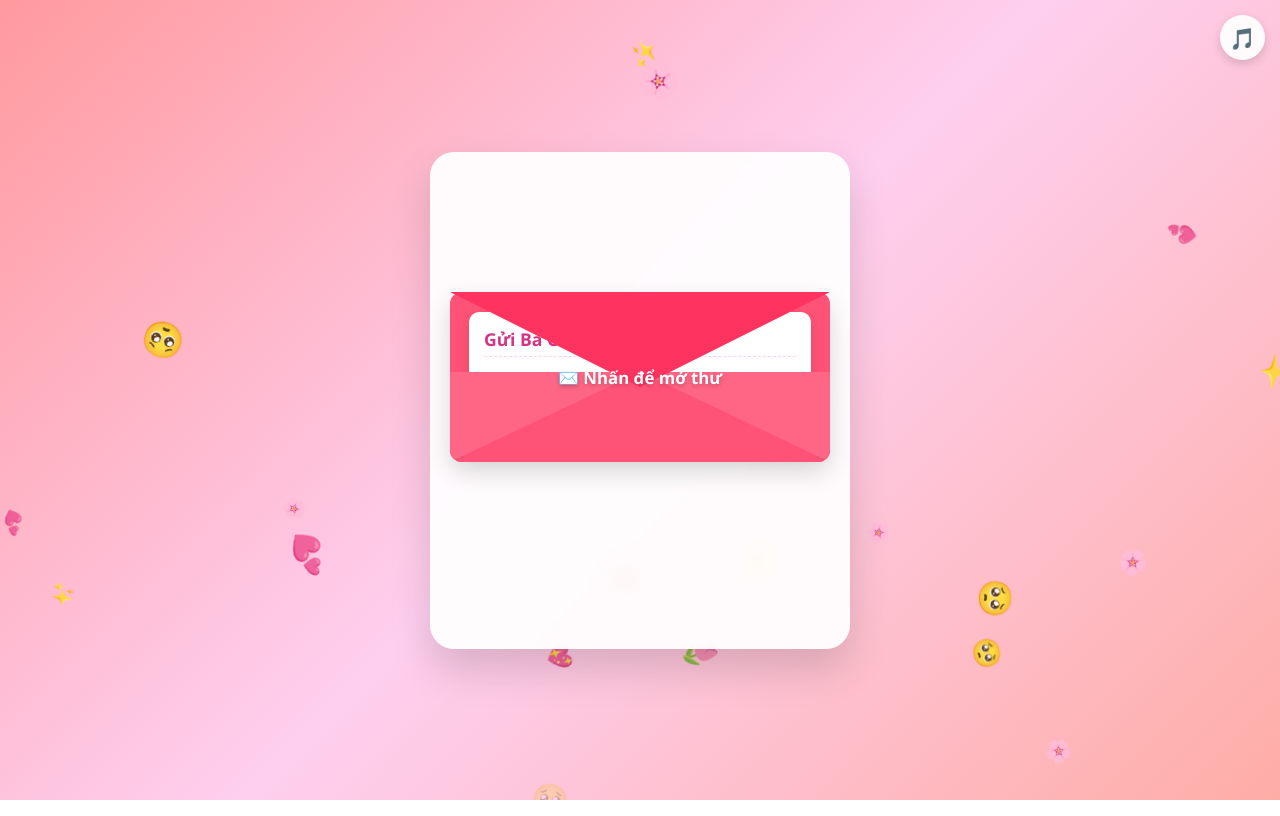
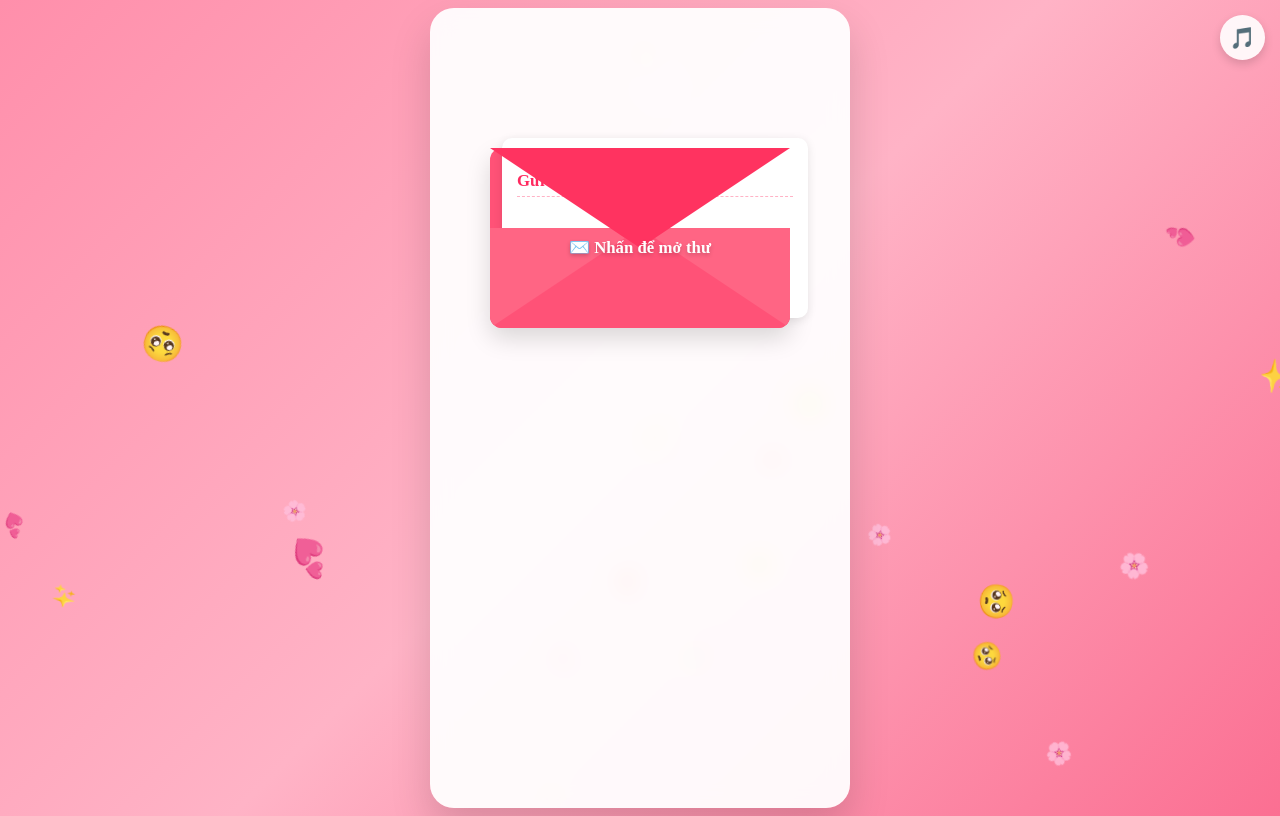
Before and after one commit to devhuybao/anhxinloinga, a plain HTML site: page index.html in a window 1280 px wide. Drawn offline with nearby package versions, Linux system fonts and the light colour scheme.

Commit message:
Update style.css

```diff
--- a/style.css
+++ b/style.css
@@ -1,4 +1,4 @@
-* {
+{
     margin: 0;
     padding: 0;
     box-sizing: border-box;
@@ -8,9 +8,10 @@
 body {
     display: flex;
     justify-content: center;
-    align-items: center;
+    align-align: center;
     min-height: 100vh;
-    background: linear-gradient(135deg, #ff9a9e 0%, #fecfef 50%, #feada6 100%);
+    /* Tone nền Hồng siêu ngọt ngào */
+    background: linear-gradient(135deg, #ff8fab 0%, #ffb3c6 50%, #fb6f92 100%);
     overflow: hidden;
     text-align: center;
     position: relative;
@@ -33,7 +34,7 @@ body {
     bottom: -50px;
     font-size: 1.5rem;
     animation: floatUp linear infinite;
-    opacity: 0.8;
+    opacity: 0.85;
 }
 
 @keyframes floatUp {
@@ -53,30 +54,28 @@ body {
     }
 }
 
-/* Khung nội dung chính */
+/* Container chính */
 .container {
-    background: rgba(255, 255, 255, 0.93);
+    background: rgba(255, 255, 255, 0.94);
     padding: 30px 20px;
     border-radius: 24px;
     box-shadow: 0 20px 40px rgba(0, 0, 0, 0.15);
     backdrop-filter: blur(10px);
     max-width: 90%;
-    width: 420px;
+    width: 380px;
     position: relative;
     z-index: 10;
 }
 
-/* Phong thư & Lá thư */
+/* Phong thư chứa lá thư bên trong */
 .envelope-wrapper {
     position: relative;
-    width: 100%;
-    height: 170px;
+    width: 300px;
+    height: 180px;
     background: #ff5277;
     border-radius: 12px;
-    margin-top: 110px;
-    margin-bottom: 25px;
+    margin: 110px auto 25px auto;
     box-shadow: 0 10px 25px rgba(0,0,0,0.15);
-    perspective: 800px;
     cursor: pointer;
     transition: transform 0.2s ease;
 }
@@ -91,12 +90,12 @@ body {
     left: 0;
     width: 0;
     height: 0;
-    border-left: 190px solid transparent;
-    border-right: 190px solid transparent;
-    border-top: 95px solid #ff3360;
+    border-left: 150px solid transparent;
+    border-right: 150px solid transparent;
+    border-top: 100px solid #ff3360;
     transform-origin: top;
     transition: transform 0.6s cubic-bezier(0.4, 0, 0.2, 1);
-    z-index: 4;
+    z-index: 5;
 }
 
 .pocket {
@@ -105,43 +104,45 @@ body {
     left: 0;
     width: 0;
     height: 0;
-    border-left: 190px solid #ff6584;
-    border-right: 190px solid #ff6584;
-    border-bottom: 90px solid #ff5277;
+    border-left: 150px solid #ff6584;
+    border-right: 150px solid #ff6584;
+    border-bottom: 100px solid #ff5277;
     border-radius: 0 0 12px 12px;
     z-index: 3;
 }
 
 .click-hint {
     position: absolute;
-    top: 50%;
+    top: 55%;
     left: 50%;
     transform: translate(-50%, -50%);
     color: white;
     font-weight: bold;
     font-size: 1.05rem;
-    z-index: 5;
+    z-index: 6;
     text-shadow: 0 2px 4px rgba(0,0,0,0.2);
     pointer-events: none;
     transition: opacity 0.3s;
 }
 
+/* Bức thư nằm chìm bên trong */
 .letter {
     position: absolute;
     bottom: 10px;
-    left: 5%;
-    width: 90%;
-    height: 140px;
+    left: 12px;
+    width: 276px;
+    height: 150px;
     background: #fff;
     border-radius: 10px;
     padding: 15px;
     text-align: left;
-    box-shadow: 0 4px 15px rgba(0,0,0,0.1);
-    transition: transform 0.8s cubic-bezier(0.4, 0, 0.2, 1) 0.2s;
+    box-shadow: 0 2px 10px rgba(0,0,0,0.1);
+    transition: transform 0.8s cubic-bezier(0.4, 0, 0.2, 1);
     z-index: 2;
     overflow-y: auto;
 }
 
+/* Khi mở thư */
 .envelope-wrapper.open .envelope-flap {
     transform: rotateX(180deg);
     z-index: 1;
@@ -152,45 +153,43 @@ body {
 }
 
 .envelope-wrapper.open .letter {
-    transform: translateY(-135px);
-    z-index: 5;
+    transform: translateY(-130px);
+    z-index: 4;
     height: 180px;
     box-shadow: 0 12px 30px rgba(0,0,0,0.2);
 }
 
 .letter-title {
     font-weight: bold;
-    color: #d63384;
+    color: #ff2a5f;
     margin-bottom: 8px;
-    font-size: 1.1rem;
-    border-bottom: 1px dashed #fecfef;
+    font-size: 1.05rem;
+    border-bottom: 1px dashed #ffb3c6;
     padding-bottom: 5px;
 }
 
 .letter-body {
     color: #444;
-    font-size: 0.95rem;
+    font-size: 0.9rem;
     line-height: 1.5;
     white-space: pre-line;
 }
 
-/* Nút bấm & Câu hỏi */
+/* Khung câu hỏi & nút bấm */
 .action-area {
-    opacity: 1;
-    transform: translateY(0);
-    transition: opacity 0.6s ease, transform 0.6s ease;
+    display: none;
+    opacity: 0;
+    transition: opacity 0.6s ease;
 }
 
-.action-area.hidden {
-    opacity: 0;
-    transform: translateY(20px);
-    pointer-events: none;
-    visibility: hidden;
+.action-area.show {
+    display: block;
+    opacity: 1;
 }
 
 .question {
-    color: #d63384;
-    font-size: 1.2rem;
+    color: #ff2a5f;
+    font-size: 1.15rem;
     font-weight: bold;
     margin-bottom: 18px;
 }
@@ -205,8 +204,8 @@ body {
 }
 
 button.btn {
-    padding: 12px 24px;
-    font-size: 1.05rem;
+    padding: 12px 22px;
+    font-size: 1rem;
     font-weight: bold;
     border: none;
     border-radius: 50px;
@@ -239,13 +238,13 @@ button.btn {
 
 .message h2 {
     color: #ff2a5f;
-    font-size: 2rem;
+    font-size: 1.8rem;
     margin-bottom: 15px;
 }
 
 .message p {
     color: #444;
-    font-size: 1.05rem;
+    font-size: 1rem;
     line-height: 1.5;
 }
 
@@ -256,13 +255,13 @@ button.btn {
 }
 
 .heart-icon {
-    font-size: 4rem;
+    font-size: 3.5rem;
     animation: beat 0.8s infinite alternate;
     margin-bottom: 10px;
 }
 
 @keyframes beat {
-    to { transform: scale(1.25); }
+    to { transform: scale(1.2); }
 }
 
 .music-btn {
```
